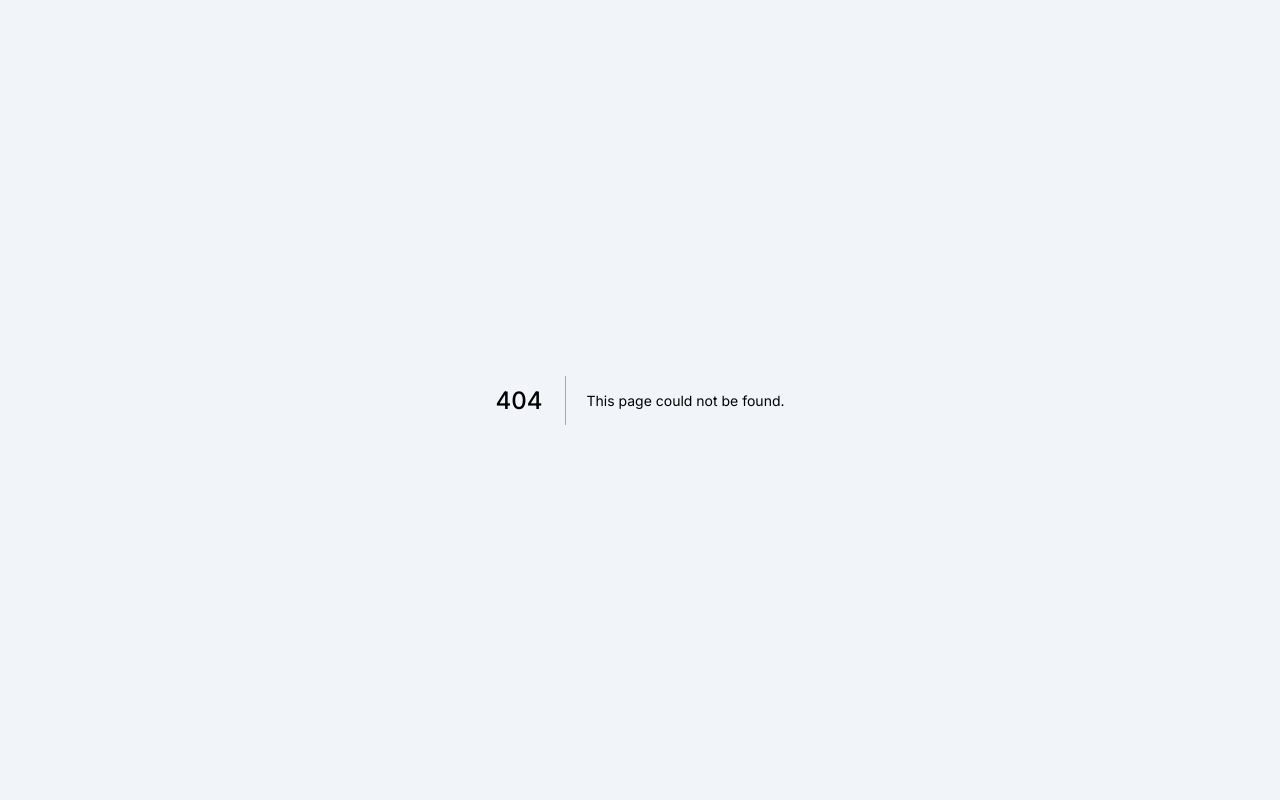
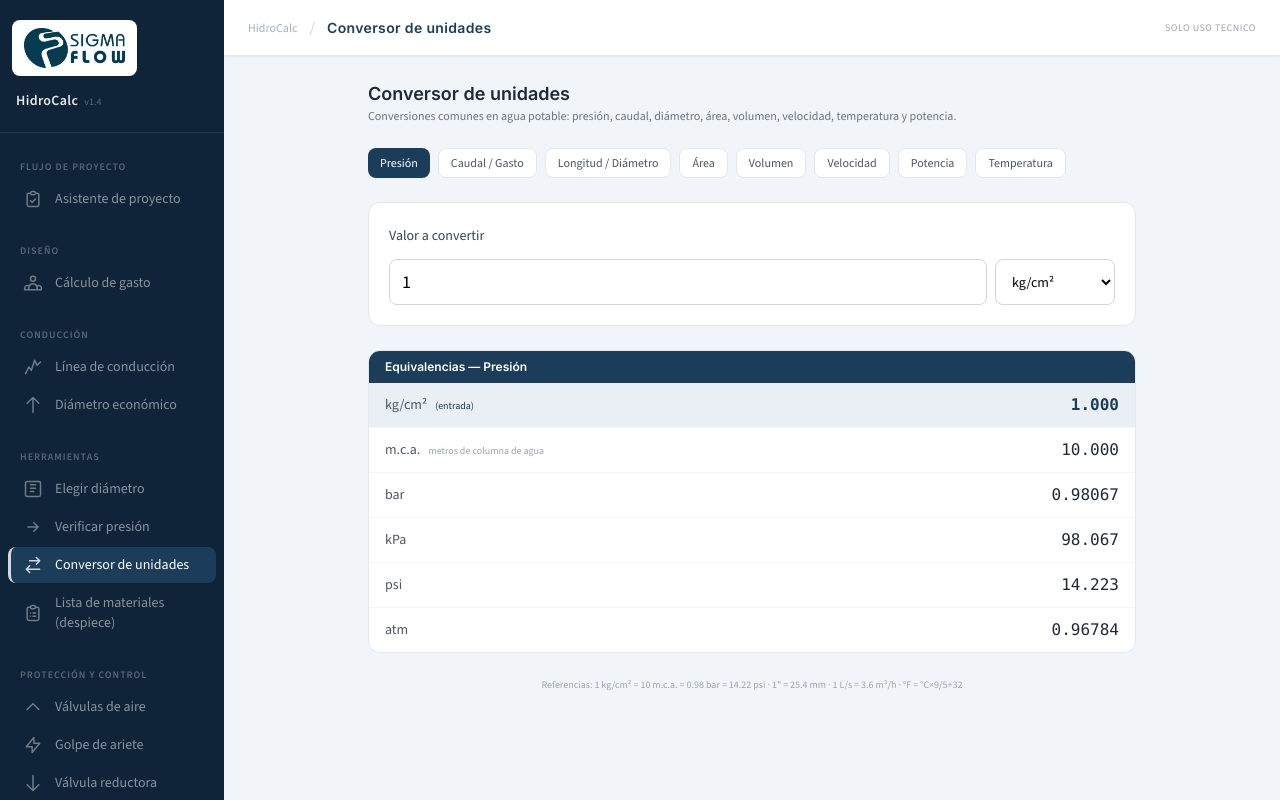
Before and after one commit to simexco/hidrocalc, a Next.js app: page /conversor in a window 1280 px wide. Before the commit this address had no page. Shown: the top 800 px of the page. Built offline with nearby package versions, Linux system fonts and the light colour scheme.

Commit message:
Nuevo modulo Conversor de unidades: presion, caudal, longitud, area, volumen, velocidad, temperatura y potencia

```diff
--- /dev/null
+++ b/src/app/(modules)/conversor/page.tsx
@@ -0,0 +1,190 @@
+"use client";
+
+import { useState } from "react";
+
+// ── Categorías de conversión (factor = cuántas unidades hay en 1 unidad base) ──
+interface Unit { u: string; f: number; nota?: string }
+interface Categoria { key: string; label: string; base: string; units: Unit[] }
+
+const CATEGORIAS: Categoria[] = [
+  {
+    key: "presion", label: "Presión", base: "kg/cm²",
+    units: [
+      { u: "kg/cm²", f: 1 },
+      { u: "m.c.a.", f: 10, nota: "metros de columna de agua" },
+      { u: "bar", f: 0.980665 },
+      { u: "kPa", f: 98.0665 },
+      { u: "psi", f: 14.223343 },
+      { u: "atm", f: 0.967841 },
+    ],
+  },
+  {
+    key: "caudal", label: "Caudal / Gasto", base: "L/s",
+    units: [
+      { u: "L/s", f: 1 },
+      { u: "m³/h", f: 3.6 },
+      { u: "m³/día", f: 86.4 },
+      { u: "L/min", f: 60 },
+      { u: "GPM (US)", f: 15.850323, nota: "galones por minuto" },
+    ],
+  },
+  {
+    key: "longitud", label: "Longitud / Diámetro", base: "m",
+    units: [
+      { u: "m", f: 1 },
+      { u: "cm", f: 100 },
+      { u: "mm", f: 1000 },
+      { u: 'pulg (")', f: 39.370079 },
+      { u: "pie (ft)", f: 3.2808399 },
+    ],
+  },
+  {
+    key: "area", label: "Área", base: "m²",
+    units: [
+      { u: "m²", f: 1 },
+      { u: "cm²", f: 10000 },
+      { u: "ha", f: 0.0001, nota: "hectárea" },
+      { u: "ft²", f: 10.76391 },
+    ],
+  },
+  {
+    key: "volumen", label: "Volumen", base: "m³",
+    units: [
+      { u: "m³", f: 1 },
+      { u: "L", f: 1000 },
+      { u: "gal (US)", f: 264.17205 },
+      { u: "ft³", f: 35.314667 },
+    ],
+  },
+  {
+    key: "velocidad", label: "Velocidad", base: "m/s",
+    units: [
+      { u: "m/s", f: 1 },
+      { u: "ft/s", f: 3.2808399 },
+      { u: "km/h", f: 3.6 },
+    ],
+  },
+  {
+    key: "potencia", label: "Potencia", base: "kW",
+    units: [
+      { u: "kW", f: 1 },
+      { u: "HP", f: 1.3410221 },
+      { u: "CV", f: 1.3596216, nota: "caballos de vapor" },
+    ],
+  },
+];
+
+// Temperatura se maneja aparte (tiene offset, no es proporcional)
+const TEMP_UNITS = ["°C", "°F", "K"];
+const tempToC = (v: number, u: string) => (u === "°C" ? v : u === "°F" ? (v - 32) * 5 / 9 : v - 273.15);
+const tempFromC = (c: number, u: string) => (u === "°C" ? c : u === "°F" ? c * 9 / 5 + 32 : c + 273.15);
+
+// Formato legible (evita 0.0000001 y 123456.999)
+function fmt(v: number): string {
+  if (!isFinite(v)) return "—";
+  if (v === 0) return "0";
+  const abs = Math.abs(v);
+  if (abs >= 100000 || abs < 0.001) return v.toExponential(3);
+  if (abs >= 100) return v.toFixed(2);
+  if (abs >= 1) return v.toFixed(3);
+  return v.toFixed(5);
+}
+
+export default function ConversorPage() {
+  const [catKey, setCatKey] = useState("presion");
+  const [valor, setValor] = useState<string>("1");
+  const [fromUnit, setFromUnit] = useState<string>("kg/cm²");
+  const [tempFrom, setTempFrom] = useState<string>("°C");
+
+  const cat = CATEGORIAS.find((c) => c.key === catKey)!;
+  const esTemp = catKey === "temperatura";
+  const v = parseFloat(valor);
+  const valido = valor.trim() !== "" && isFinite(v);
+
+  const cambiarCategoria = (key: string) => {
+    setCatKey(key);
+    if (key === "temperatura") { setTempFrom("°C"); }
+    else { const c = CATEGORIAS.find((x) => x.key === key)!; setFromUnit(c.units[0].u); }
+  };
+
+  // Resultados
+  let resultados: { u: string; val: number; nota?: string; from: boolean }[] = [];
+  if (!esTemp && valido) {
+    const fu = cat.units.find((u) => u.u === fromUnit) ?? cat.units[0];
+    const baseVal = v / fu.f; // valor en unidad base
+    resultados = cat.units.map((u) => ({ u: u.u, val: baseVal * u.f, nota: u.nota, from: u.u === fu.u }));
+  } else if (esTemp && valido) {
+    const c = tempToC(v, tempFrom);
+    resultados = TEMP_UNITS.map((u) => ({ u, val: tempFromC(c, u), from: u === tempFrom }));
+  }
+
+  return (
+    <div className="max-w-3xl mx-auto space-y-6">
+      <div>
+        <h1 className="text-lg font-semibold text-gray-800 dark:text-gray-200">Conversor de unidades</h1>
+        <p className="text-xs text-gray-500 dark:text-gray-400">Conversiones comunes en agua potable: presión, caudal, diámetro, área, volumen, velocidad, temperatura y potencia.</p>
+      </div>
+
+      {/* Categorías */}
+      <div className="flex flex-wrap gap-2">
+        {[...CATEGORIAS.map((c) => ({ key: c.key, label: c.label })), { key: "temperatura", label: "Temperatura" }].map((c) => (
+          <button
+            key={c.key}
+            onClick={() => cambiarCategoria(c.key)}
+            className={`px-3 py-1.5 rounded-lg text-xs font-medium transition-colors ${catKey === c.key ? "bg-[#1C3D5A] text-white" : "bg-white dark:bg-gray-800 border border-gray-200 dark:border-gray-700 text-gray-600 dark:text-gray-300 hover:border-[#1C3D5A]/40"}`}
+          >
+            {c.label}
+          </button>
+        ))}
+      </div>
+
+      {/* Entrada */}
+      <div className="bg-white dark:bg-gray-800 rounded-xl border border-gray-200 dark:border-gray-700 p-5 space-y-3">
+        <label className="text-sm font-medium text-gray-700 dark:text-gray-300">Valor a convertir</label>
+        <div className="flex gap-2">
+          <input
+            type="number"
+            value={valor}
+            onChange={(e) => setValor(e.target.value)}
+            className="flex-1 px-3 py-2 text-lg border border-gray-300 dark:border-gray-600 rounded-lg bg-white dark:bg-gray-800 dark:text-white"
+            placeholder="0"
+          />
+          <select
+            value={esTemp ? tempFrom : fromUnit}
+            onChange={(e) => (esTemp ? setTempFrom(e.target.value) : setFromUnit(e.target.value))}
+            className="px-3 py-2 text-sm border border-gray-300 dark:border-gray-600 rounded-lg bg-white dark:bg-gray-800 dark:text-white min-w-[120px]"
+          >
+            {(esTemp ? TEMP_UNITS : cat.units.map((u) => u.u)).map((u) => <option key={u} value={u}>{u}</option>)}
+          </select>
+        </div>
+      </div>
+
+      {/* Resultados */}
+      <div className="bg-white dark:bg-gray-800 rounded-xl border border-gray-200 dark:border-gray-700 overflow-hidden">
+        <div className="bg-[#1C3D5A] px-4 py-2">
+          <h3 className="text-xs font-semibold text-white">Equivalencias{esTemp ? " — Temperatura" : ` — ${cat.label}`}</h3>
+        </div>
+        {!valido ? (
+          <div className="p-6 text-center text-sm text-gray-400">Escribe un valor para ver las equivalencias.</div>
+        ) : (
+          <div className="divide-y divide-gray-100 dark:divide-gray-700">
+            {resultados.map((r) => (
+              <div key={r.u} className={`flex items-center justify-between px-4 py-2.5 ${r.from ? "bg-[#E9EFF5] dark:bg-[#1C3D5A]/20" : ""}`}>
+                <span className="text-sm text-gray-600 dark:text-gray-300">
+                  {r.u}
+                  {r.nota && <span className="text-[10px] text-gray-400 ml-2">{r.nota}</span>}
+                  {r.from && <span className="text-[10px] text-[#1C3D5A] dark:text-blue-300 ml-2 font-medium">(entrada)</span>}
+                </span>
+                <span className={`font-mono text-base ${r.from ? "font-bold text-[#1C3D5A] dark:text-blue-200" : "text-gray-800 dark:text-gray-200"}`}>{fmt(r.val)}</span>
+              </div>
+            ))}
+          </div>
+        )}
+      </div>
+
+      <p className="text-[10px] text-gray-400 text-center">
+        Referencias: 1 kg/cm² = 10 m.c.a. = 0.98 bar = 14.22 psi · 1&quot; = 25.4 mm · 1 L/s = 3.6 m³/h · °F = °C×9/5+32
+      </p>
+    </div>
+  );
+}
--- a/src/app/page.tsx
+++ b/src/app/page.tsx
@@ -41,6 +41,12 @@ const modules = [
     desc: "Presión de salida, caudal máximo o diámetro recomendado para un tramo.",
     href: "/tramo-simple",
     icon: (<svg viewBox="0 0 24 24" className={iconCls} fill="none" stroke="currentColor" strokeWidth={1.5}><path strokeLinecap="round" strokeLinejoin="round" d="M13 7l5 5m0 0l-5 5m5-5H6" /></svg>),
+  },
+  {
+    title: "Conversor de unidades",
+    desc: "Presión, caudal, diámetro, área, volumen, temperatura y más — conversiones comunes en agua.",
+    href: "/conversor",
+    icon: (<svg viewBox="0 0 24 24" className={iconCls} fill="none" stroke="currentColor" strokeWidth={1.5}><path strokeLinecap="round" strokeLinejoin="round" d="M8 7h12m0 0l-4-4m4 4l-4 4m4 6H4m0 0l4 4m-4-4l4-4" /></svg>),
   },
   {
     title: "Cálculo de lista de materiales (despiece)",
--- a/src/components/layout/HidroCalcHeader.tsx
+++ b/src/components/layout/HidroCalcHeader.tsx
@@ -12,6 +12,7 @@ const moduleNames: Record<string, string> = {
   "/impulsion": "Calculo de diametro economico",
   "/golpe-ariete": "Golpe de ariete",
   "/dimensionamiento": "Elegir diámetro",
+  "/conversor": "Conversor de unidades",
   "/despiece": "Cálculo de lista de materiales (despiece)",
   "/valvulas-aire": "Válvulas de aire",
   "/vrp": "Valvula reductora",
--- a/src/components/layout/HidroCalcSidebar.tsx
+++ b/src/components/layout/HidroCalcSidebar.tsx
@@ -18,6 +18,7 @@ const icons = {
   vrp: <path strokeLinecap="round" strokeLinejoin="round" d="M19 14l-7 7m0 0l-7-7m7 7V3" />,
   despiece: <path strokeLinecap="round" strokeLinejoin="round" d="M9 5H7a2 2 0 00-2 2v12a2 2 0 002 2h10a2 2 0 002-2V7a2 2 0 00-2-2h-2M9 5a2 2 0 002 2h2a2 2 0 002-2M9 5a2 2 0 012-2h2a2 2 0 012 2m-3 7h3m-3 4h3m-6-4h.01M9 16h.01" />,
   entregable: <path strokeLinecap="round" strokeLinejoin="round" d="M7 21h10a2 2 0 002-2V9.414a1 1 0 00-.293-.707l-5.414-5.414A1 1 0 0012.586 3H7a2 2 0 00-2 2v14a2 2 0 002 2z M9 13h6m-6 4h6" />,
+  conversor: <path strokeLinecap="round" strokeLinejoin="round" d="M8 7h12m0 0l-4-4m4 4l-4 4m4 6H4m0 0l4 4m-4-4l4-4" />,
   asistente: <path strokeLinecap="round" strokeLinejoin="round" d="M9 5H7a2 2 0 00-2 2v12a2 2 0 002 2h10a2 2 0 002-2V7a2 2 0 00-2-2h-2M9 5a2 2 0 002 2h2a2 2 0 002-2M9 5a2 2 0 012-2h2a2 2 0 012 2m-6 9l2 2 4-4" />,
   proyectos: <path strokeLinecap="round" strokeLinejoin="round" d="M3 7v10a2 2 0 002 2h14a2 2 0 002-2V9a2 2 0 00-2-2h-6l-2-2H5a2 2 0 00-2 2z" />,
 };
@@ -52,6 +53,7 @@ const sections = [
     items: [
       { href: "/dimensionamiento", label: "Elegir diámetro", icon: icons.diametro },
       { href: "/tramo-simple", label: "Verificar presión", icon: icons.presion },
+      { href: "/conversor", label: "Conversor de unidades", icon: icons.conversor },
       { href: "/despiece", label: "Lista de materiales (despiece)", icon: icons.despiece },
     ],
   },
```
